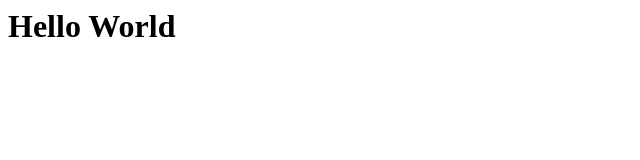
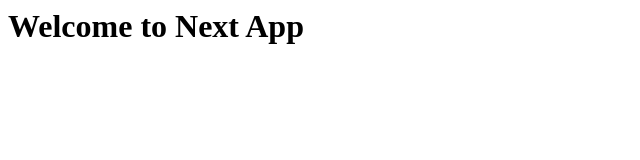
Before and after one commit to KoyiRatnaRao/FirstNextApp, a plain HTML site: page index.html in a window 1280 px wide. Shown: the whole page, without its empty margins (0-640 px from the left). Drawn offline with Linux system fonts and the light colour scheme.

Commit message:
updated main page text

```diff
--- a/index.html
+++ b/index.html
@@ -4,7 +4,7 @@
     </head>
     <body>
         <div>
-            <h1>Hello World</h1>
+            <h1>Welcome to Next App</h1>
         </div>
     </body>
 </html>
```
